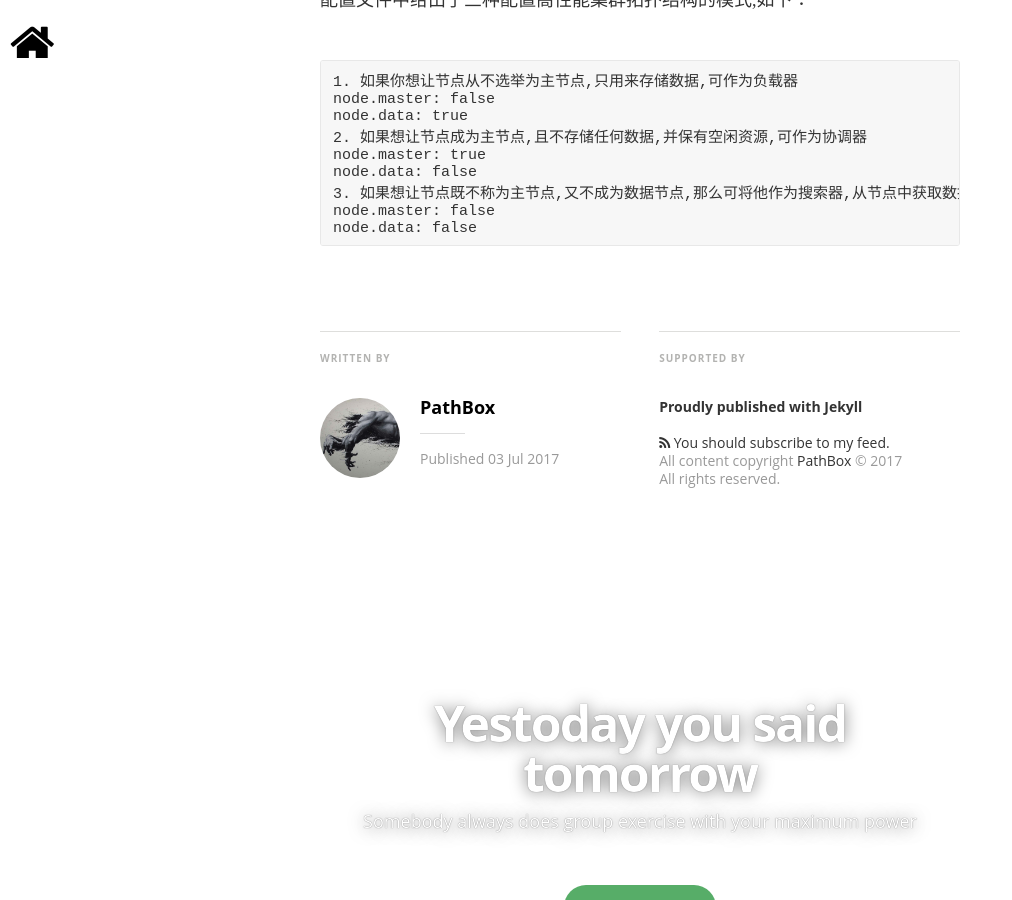
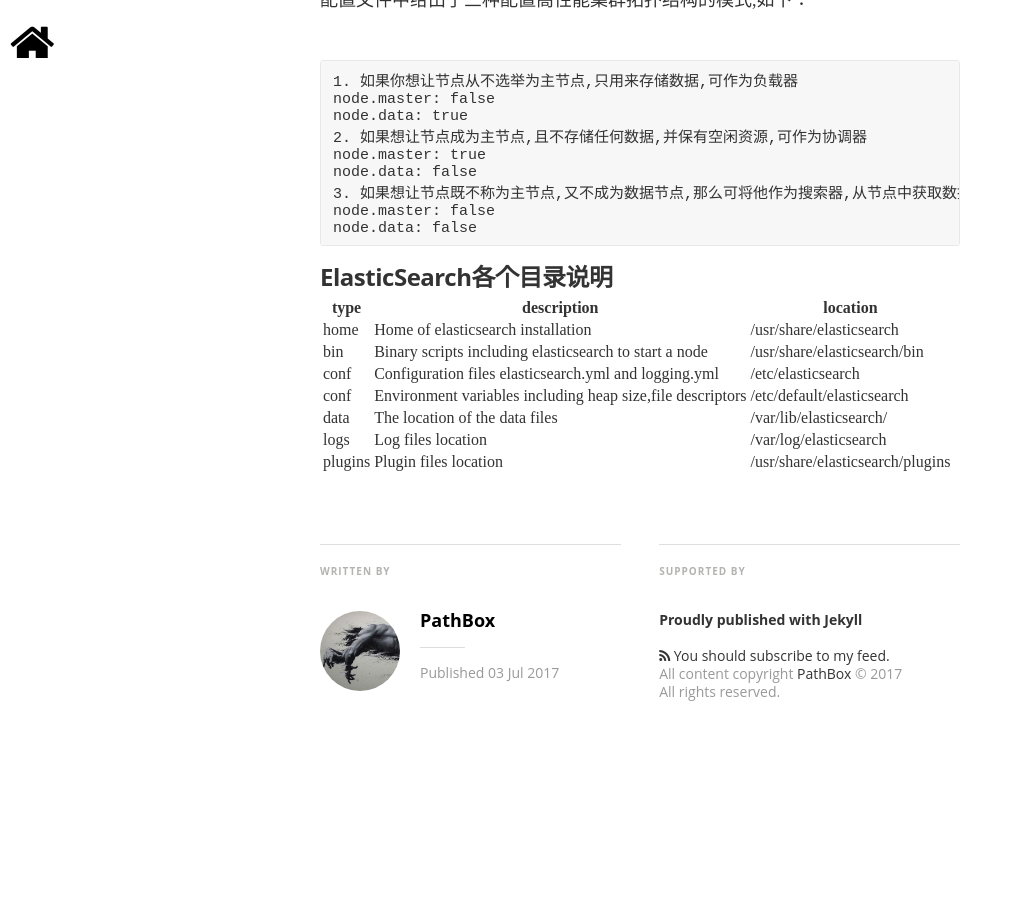
Before and after one commit to pathbox/pathbox.github.io, a Jekyll site: the page built from _posts/2017-07-03-work-summary-in-Udesk-six.md, in a window 1280 px wide and 900 px high, scrolled down 8353 px. Shown: the whole window, without its empty margins (0-1012 px from the left). Built offline with Jekyll 4.4.1, drawn with Linux system fonts in a browser that asks for light colours; nearby versions of some CDN libraries; some web fonts are replaced; comment, search, counter and statistics services are not loaded.

Commit message:
ElasticSearch各个目录说明

````diff
--- a/_posts/2017-07-03-work-summary-in-Udesk-six.md
+++ b/_posts/2017-07-03-work-summary-in-Udesk-six.md
@@ -252,3 +252,15 @@
 node.master: false
 node.data: false
 ```
+
+##### ElasticSearch各个目录说明
+
+| type| description| location|
+|------|------|-------|------|
+|home	|Home of elasticsearch installation|	/usr/share/elasticsearch|
+|bin|	Binary scripts including elasticsearch to start a node	|/usr/share/elasticsearch/bin|
+|conf	|Configuration files elasticsearch.yml and logging.yml	|/etc/elasticsearch|
+|conf	|Environment variables including heap size,file descriptors	|/etc/default/elasticsearch|
+|data	|The location of the data files	|/var/lib/elasticsearch/|
+|logs	|Log files location	|/var/log/elasticsearch|
+|plugins| Plugin files location	|/usr/share/elasticsearch/plugins|
````
